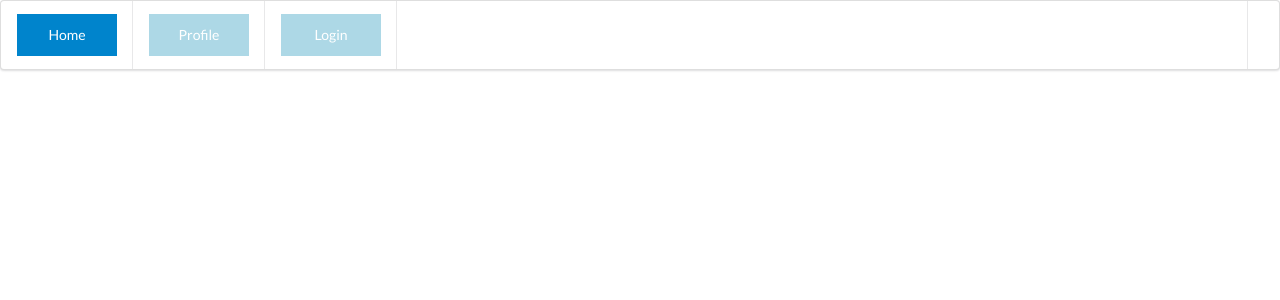
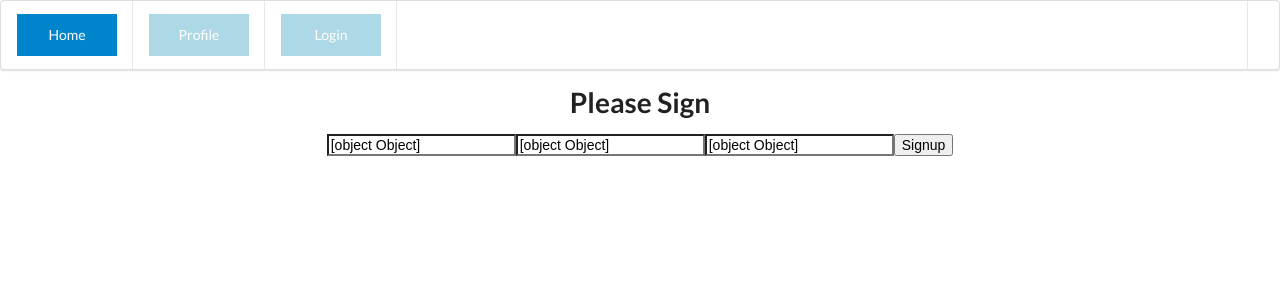
Before and after one commit to Naser2/virtual-wealth-trade-react, a React (Create React App) app: page /singup in a window 1280 px wide. Shown: the top 300 px of the page. Built offline with nearby package versions, Linux system fonts and the light colour scheme.

Commit message:
Add changes

```diff
--- a/src/Home.js
+++ b/src/Home.js
@@ -5,6 +5,8 @@ import Search from './SearchBar';
 import {SearchBar } from 'material-ui-search-bar';
 import { AutoComplete } from 'material-ui/AutoComplete';
 import MuiThemeProvider from 'material-ui/styles/MuiThemeProvider'
+import SignupForm from './SignupForm'
+
 
 import CurrencyCollection from './components/presentational/CurrencyCollection'
 
--- a/src/Routes.js
+++ b/src/Routes.js
@@ -6,6 +6,10 @@ import Login from './components/Login';
 import Currency from './components/presentational/Currency';
 import NoMatch from './NoMatch';
 import NavBar from './NavBar'
+import SignupForm from './SignupForm'
+
+
+
 
 
 
@@ -13,11 +17,13 @@ const Routes = () => (
   <Router>
     <Fragment>
      <NavBar/>
+     <switch>
       <Route exact path="/" component={Home} />
+      <Route exact path="/singup" component={SignupForm} />
       <Route exact path="/login" component={Login} />
       <Route exact path="/profile" component={Profile} />
       <Route exact path="/currency" component={Currency} />
-
+    </switch>
     </Fragment>
 
 </Router>
--- /dev/null
+++ b/src/SignupForm.js
@@ -0,0 +1,31 @@
+import React, { Component } from 'react'
+
+export default class SignupForm extends Component {
+
+  state ={
+    name: '',
+    username:'',
+    password: ''
+  }
+
+
+  handleChange = (e) => {
+     this.setState({
+      [ e.target.name]: e.target.value
+     })
+  }
+  handleSubmit = () => {
+
+  }
+  render() {
+    return (
+      <div>
+        <h1>Please Sign</h1>
+        <input type="text" name="name" placeholder="name" value={this.state}  />
+        <input type="text" name="username" placeholder="username" value={this.state}/>
+        <input type="text" name="password" placeholder="password" value={this.state}  />
+        <button onSubmit={this.handleSubmit}>Signup</button>
+      </div>
+    )
+  }
+}
```
